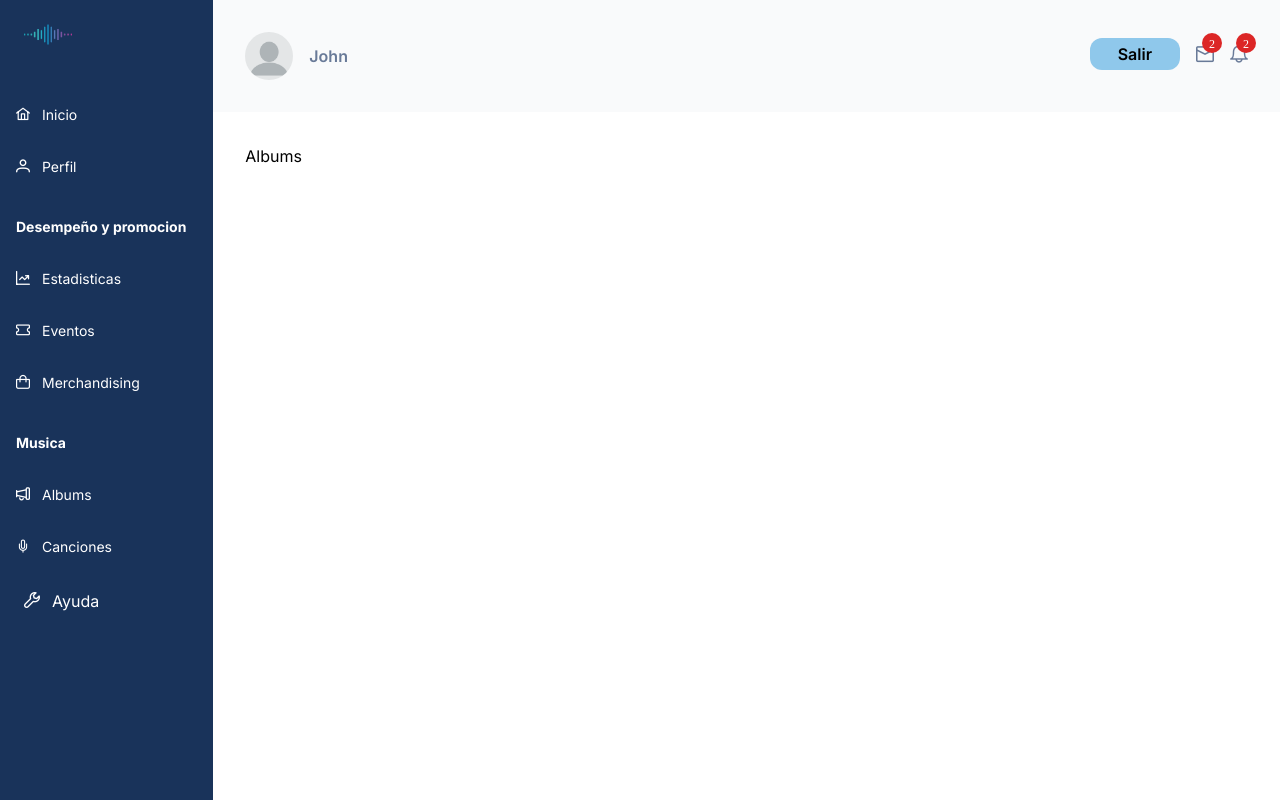
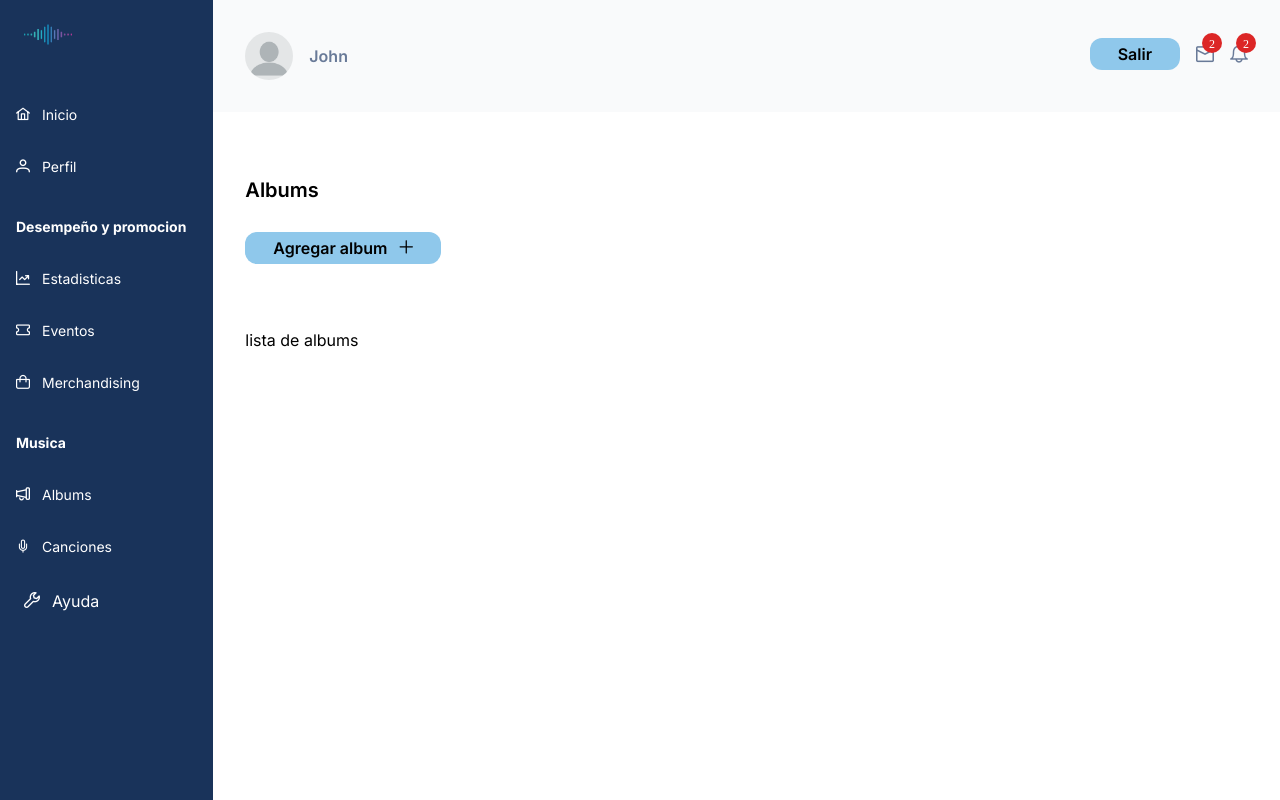
Before and after one commit to jhonfe64/music_app_front, a Next.js app: page /artist/dashboard/albums in a window 1280 px wide. Built offline with nearby package versions, Linux system fonts and the light colour scheme.

Commit message:
albums interface

```diff
--- a/src/app/Providers.tsx
+++ b/src/app/Providers.tsx
@@ -1,13 +1,13 @@
 "use client";
 import React from "react";
 import { PrimeReactProvider } from "primereact/api";
-import Tailwind from "primereact/passthrough/tailwind";
 import "./globals.css";
 import { store } from "@/redux/store";
 import { Provider } from "react-redux";
 import { SessionProvider } from "next-auth/react";
+import { LayoutInterface } from "@/interfaces/common";
 
-const Providers = ({ children }: { children: React.ReactNode }) => {
+const Providers = ({ children }: LayoutInterface) => {
   return (
     <Provider store={store}>
       <PrimeReactProvider
--- a/src/app/artist/dashboard/albums/page.tsx
+++ b/src/app/artist/dashboard/albums/page.tsx
@@ -1,7 +1,40 @@
+"use client";
 import React from "react";
+import { useState } from "react";
+import AlbumsList from "@/components/artist/albumsList/AlbumsList";
+import { Button } from "primereact/button";
+import NewAlbumModal from "@/components/artist/modals/NewAlbumModal";
 
 function Albums() {
-  return <div>Albums</div>;
+  const [visibility, setVisibility] = useState(false);
+  return (
+    <div className="grid grid-cols-12">
+      <div className="col-span-12">
+        <h1 className="font-semibold text-xl mt-8 mb-8">Albums</h1>
+        <Button
+          onClick={() => setVisibility(true)}
+          label="Agregar album"
+          pt={{
+            root: {
+              className:
+                "bg-soft-blue border-0 rounded-xl  px-7 text-center flex justify-center hover:bg-less-soft-blue -mt-1",
+            },
+            label: {
+              className: "border-0 py-1 text-black font-semibold ",
+            },
+          }}
+        >
+          <span className="text-sm ml-3">
+            <i className="pi pi-plus"></i>
+          </span>
+        </Button>
+        <NewAlbumModal visibility={visibility} setVisibility={setVisibility} />
+      </div>
+      <div className="col-span-12">
+        <AlbumsList />
+      </div>
+    </div>
+  );
 }
 
 export default Albums;
--- a/src/app/artist/dashboard/layout.tsx
+++ b/src/app/artist/dashboard/layout.tsx
@@ -2,9 +2,9 @@ import React from "react";
 import Link from "next/link";
 import { Image } from "primereact/image";
 import { Button } from "primereact/button";
-import { signOut } from "next-auth/react";
+import { LayoutInterface } from "@/interfaces/common";
 
-function DashboardLayout({ children }: any) {
+function DashboardLayout({ children }: LayoutInterface) {
   return (
     <div>
       <div className="grid grid-cols-12">
--- a/src/app/layout.tsx
+++ b/src/app/layout.tsx
@@ -16,7 +16,7 @@ export default function RootLayout({
   children,
 }: {
   children: React.ReactNode;
-  //session: any;
+  session: any;
 }) {
   return (
     <html lang="en">
--- /dev/null
+++ b/src/components/artist/albumsList/AlbumsList.tsx
@@ -0,0 +1,80 @@
+import React from "react";
+import { FilterMatchMode, FilterOperator } from "primereact/api";
+import { DataTable, DataTableFilterMeta } from "primereact/datatable";
+import { Column, ColumnFilterElementTemplateOptions } from "primereact/column";
+import { InputText } from "primereact/inputtext";
+import { MultiSelect, MultiSelectChangeEvent } from "primereact/multiselect";
+import { Dropdown, DropdownChangeEvent } from "primereact/dropdown";
+import { Tag } from "primereact/tag";
+
+//https://primereact.org/datatable/
+//buscar la tabla Stateful
+
+function AlbumsList() {
+  return (
+    <div className="mt-16">
+      <h1>lista de albums</h1>
+      {/* <div className="card">
+        <DataTable
+          value={customers}
+          paginator
+          rows={5}
+          header={header}
+          filters={filters}
+          onFilter={(e) => setFilters(e.filters)}
+          selection={selectedCustomer}
+          onSelectionChange={(e) => setSelectedCustomer(e.value)}
+          selectionMode="single"
+          dataKey="id"
+          stateStorage="session"
+          stateKey="dt-state-demo-local"
+          emptyMessage="No customers found."
+          tableStyle={{ minWidth: "50rem" }}
+        >
+          <Column
+            field="name"
+            header="Name"
+            sortable
+            filter
+            filterPlaceholder="Search"
+            style={{ width: "25%" }}
+          ></Column>
+          <Column
+            header="Country"
+            body={countryBodyTemplate}
+            sortable
+            sortField="country.name"
+            filter
+            filterField="country.name"
+            filterPlaceholder="Search"
+            style={{ width: "25%" }}
+          ></Column>
+          <Column
+            header="Agent"
+            body={representativeBodyTemplate}
+            sortable
+            sortField="representative.name"
+            filter
+            filterField="representative"
+            showFilterMatchModes={false}
+            filterElement={representativeFilterTemplate}
+            filterMenuStyle={{ width: "14rem" }}
+            style={{ width: "25%" }}
+          ></Column>
+          <Column
+            field="status"
+            header="Status"
+            body={statusBodyTemplate}
+            sortable
+            filter
+            filterElement={statusFilterTemplate}
+            filterMenuStyle={{ width: "14rem" }}
+            style={{ width: "25%" }}
+          ></Column>
+        </DataTable>
+      </div> */}
+    </div>
+  );
+}
+
+export default AlbumsList;
--- /dev/null
+++ b/src/components/artist/modals/NewAlbumModal.tsx
@@ -0,0 +1,42 @@
+import React, { useState, useEffect } from "react";
+import { Button } from "primereact/button";
+import { Dialog } from "primereact/dialog";
+
+function NewAlbumModal({
+  visibility, setVisibility}: {visibility: any;setVisibility: any;}) {
+  return (
+    <div>
+      <div className=" relative col-start-7 card flex justify-content-center mx-8">
+        <Dialog
+          pt={{
+            root: {
+              className: "max-w-3xl mx-4 sm:mx-8",
+            },
+            mask: {
+              className: "bg-[rgba(0,0,0,0.4)]",
+            },
+            header: {
+              className: "mb-8 font-semibold text-xl",
+            },
+          }}
+          className="border p-8 rounded-lg bg-white"
+          header="Nuevo album"
+          visible={visibility}
+          onHide={() => setVisibility(false)}
+        >
+          <p className="m-0">
+            Lorem ipsum dolor sit amet, consectetur adipiscing elit, sed do
+            eiusmod tempor incididunt ut labore et dolore magna aliqua. Ut enim
+            ad minim veniam, quis nostrud exercitation ullamco laboris nisi ut
+            aliquip ex ea commodo consequat. Duis aute irure dolor in
+            reprehenderit in voluptate velit esse cillum dolore eu fugiat nulla
+            pariatur. Excepteur sint occaecat cupidatat non proident, sunt in
+            culpa qui officia deserunt mollit anim id est laborum.
+          </p>
+        </Dialog>
+      </div>
+    </div>
+  );
+}
+
+export default NewAlbumModal;
--- a/src/components/artist/profileInfo/ProfileInfo.tsx
+++ b/src/components/artist/profileInfo/ProfileInfo.tsx
@@ -2,7 +2,7 @@
 import React, { useState, useEffect } from "react";
 import { Accordion, AccordionTab } from "primereact/accordion";
 import { Suspense } from "react";
-import Loading from "@/app/artist/dashboard/profile/Loading";
+import Loading from "@/app/artist/dashboard/profile/loading";
 
 const EditProfile = React.lazy(() => import("../editprofile/EditProfile"));
 // import EditProfile from "../editprofile/EditProfile";
--- a/src/interfaces/common.tsx
+++ b/src/interfaces/common.tsx
@@ -1,3 +1,5 @@
+import { ReactNode } from "react";
+
 export enum ToastifyEnum {
   info = "info",
   warning = "warning",
@@ -9,3 +11,7 @@ export interface ToastifyInterface {
   type: ToastifyEnum;
   message: string;
 }
+
+export interface LayoutInterface {
+  children: ReactNode;
+}
```
